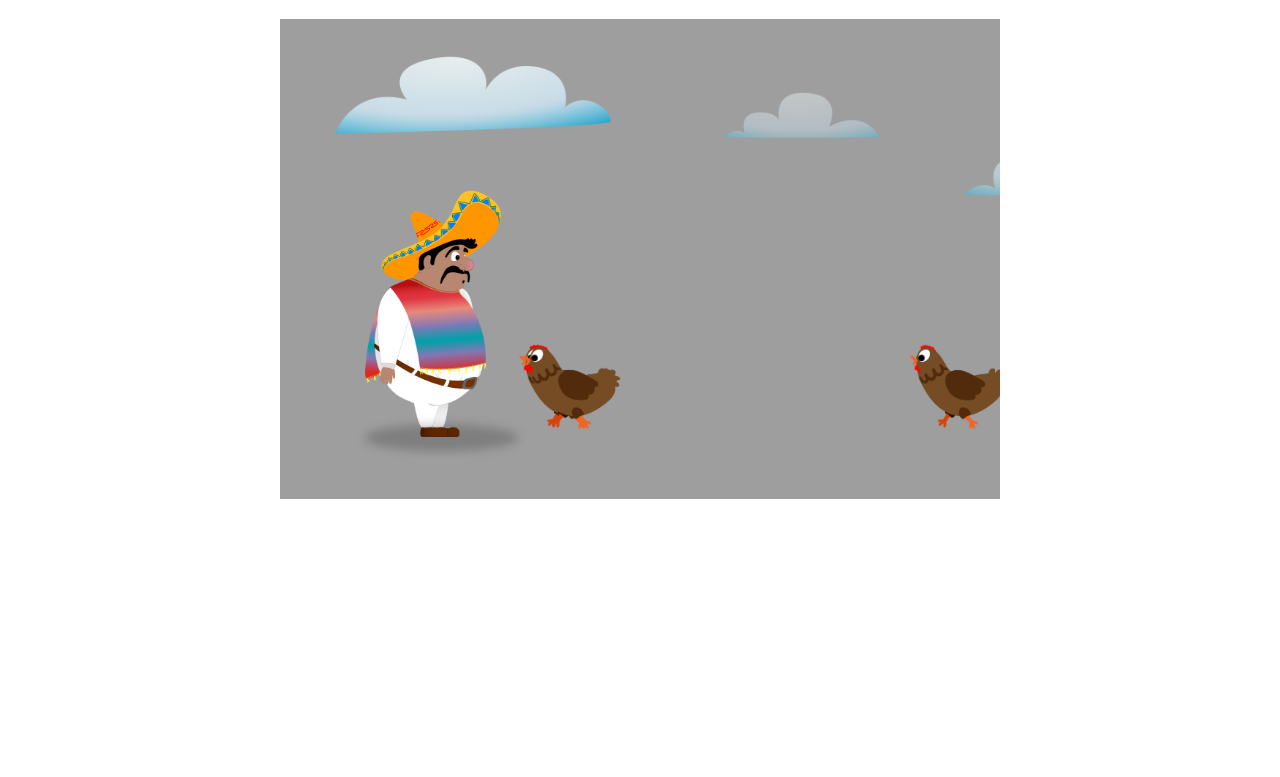
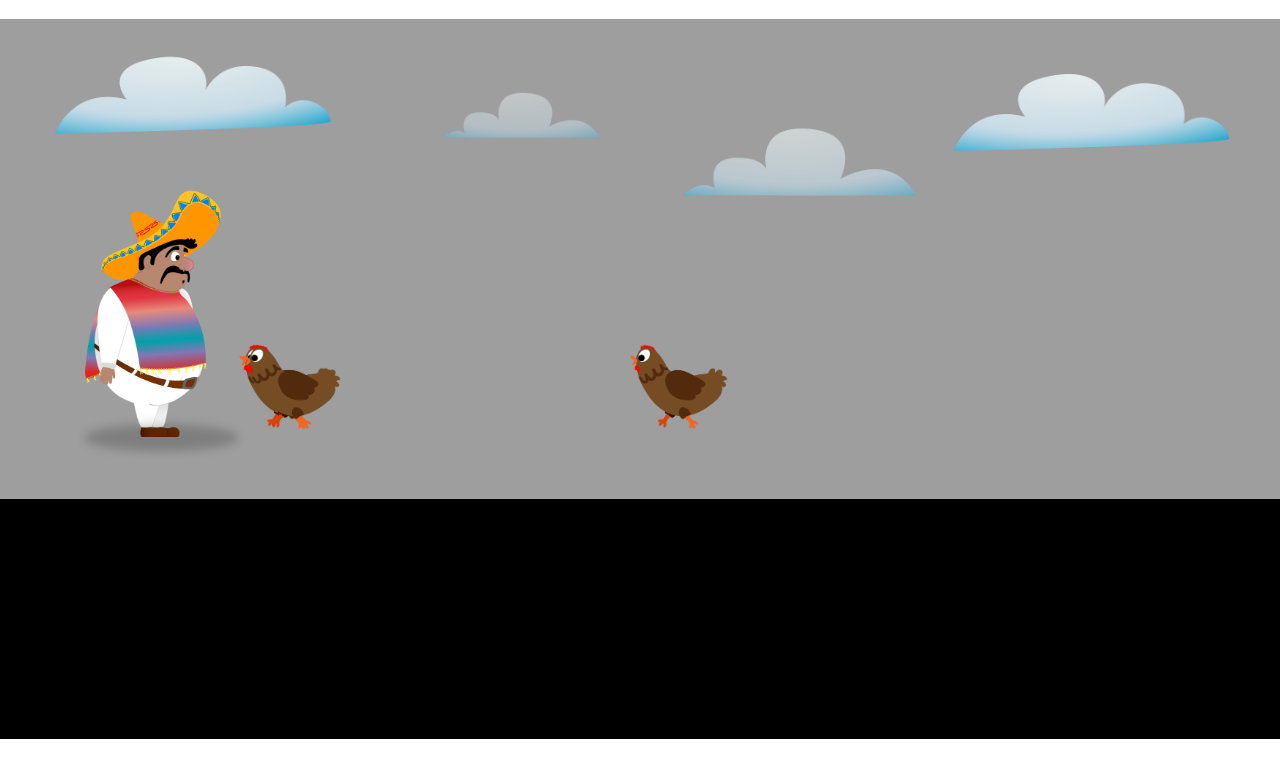
Before and after one commit to AnastasiaRoberz/el-pollo-loco, a plain HTML site: page index.html in a window 1280 px wide. Shown: the part 129-906 px from the top of the page. Before the commit the page ends 800 px from the top, so only its background shows below. Drawn offline with Linux system fonts and the light colour scheme; animation ran at ten frames a second.

Commit message:
adjust canvas size

```diff
--- a/index.html
+++ b/index.html
@@ -17,6 +17,6 @@
 	</head>
 	<body onload="init()">
 		<h1>El Pollo Loco</h1>
-		<canvas id="canvas" width="720" height="480"></canvas>
+		<canvas id="canvas" width="1280" height="720"></canvas>
 	</body>
 </html>
--- a/style.css
+++ b/style.css
@@ -6,7 +6,5 @@
 }
 
 canvas {
-	height: 480px;
-	width: 720px;
 	background-color: black;
 }
```
